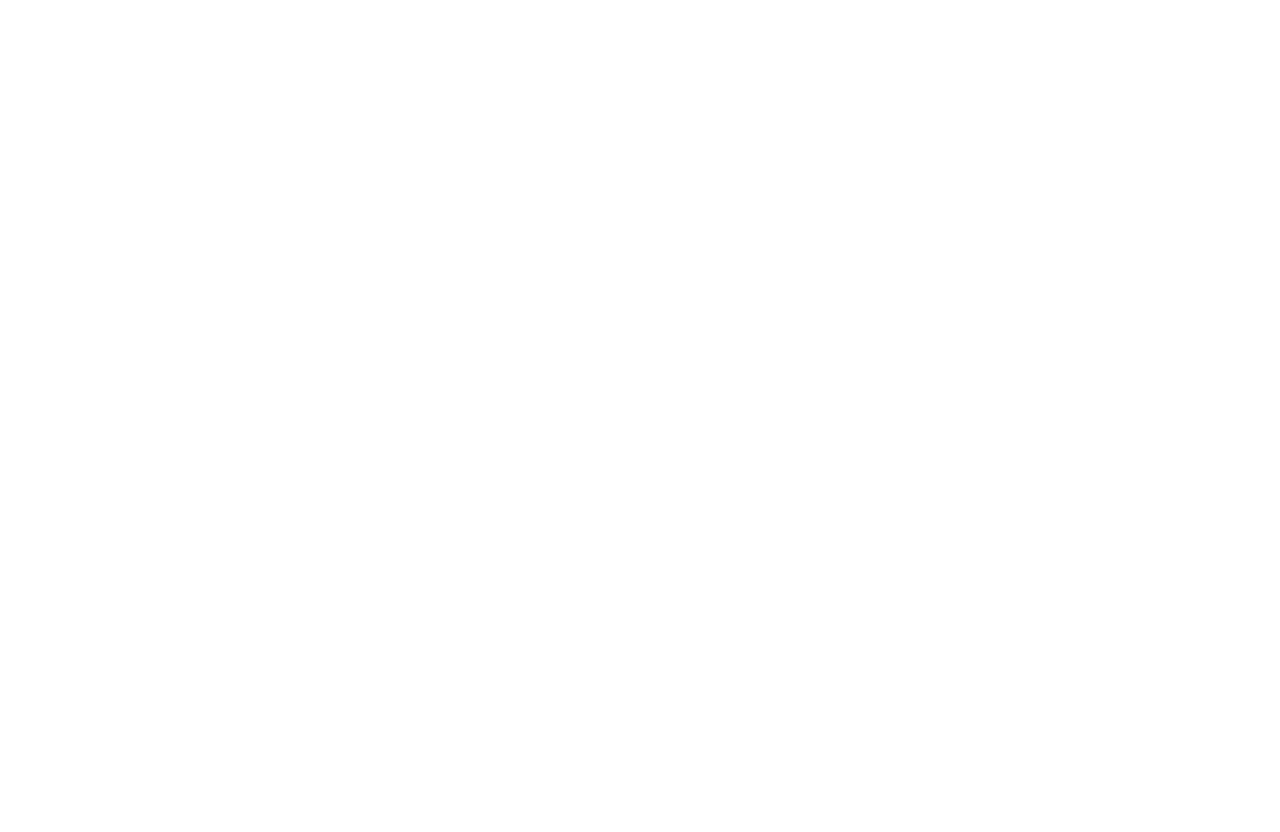
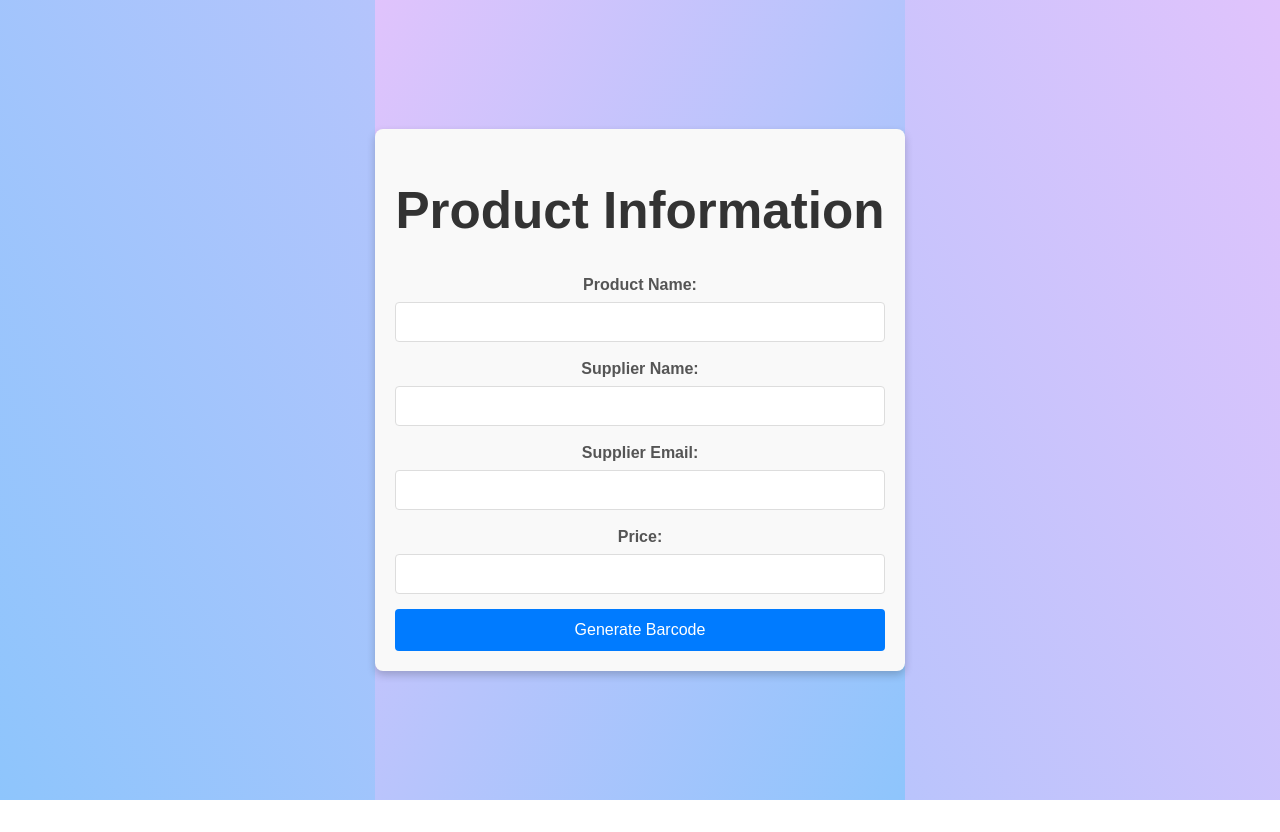
Before and after one commit to shubhamDP-arch/ShelfFlow-TechMates-JSS, a React (Vite) app in the folder client/: page /Addproduct in a window 1280 px wide. Before the commit this address had no page. Before the commit the page ends 800 px from the top, so only its background shows below. Built offline with nearby package versions, Linux system fonts and the light colour scheme.

Commit message:
contactus

```diff
--- a/client/src/App.jsx
+++ b/client/src/App.jsx
@@ -3,6 +3,8 @@ import './App.css'
 import {BrowserRouter as Router,Routes,Route} from "react-router-dom"
 import SupplierDetails from './components/SupplierDetails'
 import Contactus from './components/Contactus'
+import Updateproduct from './components/Updateproduct'
+import Addproduct from './components/Addproduct'
 
 function App() {
   const [count, setCount] = useState(0)
@@ -14,7 +16,8 @@ function App() {
 
         <Route path="/supplierdetail" element={<SupplierDetails />} />
         <Route path="/contactus" element={<Contactus />} />
-
+        <Route path="/updateproduct" element={<Updateproduct />} />
+        <Route path="/Addproduct" element={<Addproduct />} />
         </Routes>
       </Router>
     </>
--- /dev/null
+++ b/client/src/components/Addproduct.css
@@ -0,0 +1,76 @@
+.app-background {
+    margin: 0;
+    font-family: Arial, sans-serif;
+    background-image: linear-gradient(120deg, #e0c3fc 0%, #8ec5fc 100%);
+    display: flex;
+    justify-content: center;
+    align-items: center;
+    min-height: 100vh;
+  }
+
+  .form-container {
+    max-width: 600px;
+    padding: 20px;
+    background-color: #f9f9f9;
+    border-radius: 8px;
+    box-shadow: 0 4px 8px rgba(0, 0, 0, 0.2);
+  }
+
+  .form-heading {
+    text-align: center;
+    color: #333;
+  }
+
+  .form {
+    display: flex;
+    flex-direction: column;
+    align-items: stretch;
+  }
+
+
+  .form-label {
+    margin-bottom: 15px;
+    font-weight: bold;
+    color: #555;
+  }
+
+  .form-input {
+    padding: 10px;
+    margin-top: 5px;
+    font-size: 16px;
+    border: 1px solid #ddd;
+    border-radius: 4px;
+    width: 100%;
+    box-sizing: border-box;
+  }
+
+  .form-button {
+    padding: 12px;
+    font-size: 16px;
+    color: #fff;
+    background-color: #007bff;
+    border: none;
+    border-radius: 4px;
+    cursor: pointer;
+    transition: background-color 0.3s ease;
+  }
+
+  .form-button:hover {
+    background-color: #0056b3;
+  }
+
+  @media (max-width: 600px) {
+    .form-container {
+      padding: 15px;
+    }
+
+    .form-heading {
+      font-size: 24px;
+    }
+
+    .form-input,
+    .form-button {
+      font-size: 14px;
+      padding: 10px;
+    }
+  }
--- /dev/null
+++ b/client/src/components/Addproduct.jsx
@@ -0,0 +1,79 @@
+import React, { useState } from "react";
+import './Addproduct.css';
+
+function App() {
+  const [formData, setFormData] = useState({
+    productName: "",
+    supplierName: "",
+    supplierEmail: "",
+    price: "",
+  });
+
+  const handleChange = (e) => {
+    const { name, value } = e.target;
+    setFormData({ ...formData, [name]: value });
+  };
+
+  const handleSubmit = (e) => {
+    e.preventDefault();
+    alert("Form submitted successfully!");
+    console.log("Submitted Data:", formData);
+  };
+
+  return (
+    <div className="app-background">
+      <div className="form-container">
+        <h1 className="form-heading">Product Information</h1>
+        <form className="form" onSubmit={handleSubmit}>
+          <label className="form-label">
+            Product Name:
+            <input
+              type="text"
+              name="productName"
+              value={formData.productName}
+              onChange={handleChange}
+              className="form-input"
+              required
+            />
+          </label>
+          <label className="form-label">
+            Supplier Name:
+            <input
+              type="text"
+              name="supplierName"
+              value={formData.supplierName}
+              onChange={handleChange}
+              className="form-input"
+              required
+            />
+          </label>
+          <label className="form-label">
+            Supplier Email:
+            <input
+              type="email"
+              name="supplierEmail"
+              value={formData.supplierEmail}
+              onChange={handleChange}
+              className="form-input"
+              required
+            />
+          </label>
+          <label className="form-label">
+            Price:
+            <input
+              type="number"
+              name="price"
+              value={formData.price}
+              onChange={handleChange}
+              className="form-input"
+              required
+            />
+          </label>
+          <button type="submit" className="form-button">Generate Barcode</button>
+        </form>
+      </div>
+    </div>
+  );
+}
+
+export default App;
--- /dev/null
+++ b/client/src/components/Updateproduct.css
@@ -0,0 +1,101 @@
+body {
+    background-color: #8EC5FC;
+    background-image: linear-gradient(62deg, #8EC5FC 0%, #E0C3FC 100%);
+    padding: 0 24px;
+    margin: 0;
+    height: 100vh;
+    display: flex;
+    justify-content: center;
+    align-items: center;
+    font-family: -apple-system, BlinkMacSystemFont, 'Segoe UI', Roboto, Oxygen, Ubuntu, Cantarell, 'Open Sans', 'Helvetica Neue', sans-serif;
+  }
+
+.product-form-container {
+    max-width: 600px;
+    margin: 0 auto;
+    padding: 20px;
+    background-color: #f5f5f5;
+    border-radius: 8px;
+    box-shadow: 0 4px 8px rgba(0, 0, 0, 0.1);
+}
+
+.product-form-title {
+    font-size: 1.8em;
+    text-align: center;
+    margin-bottom: 20px;
+    color: #333;
+}
+
+.product-form-label {
+    display: block;
+    margin-bottom: 10px;
+    color: #555;
+    font-weight: bold;
+}
+
+.product-form-input {
+    width: 100%;
+    padding: 10px;
+    margin-top: 5px;
+    border: 1px solid #ddd;
+    border-radius: 4px;
+    box-sizing: border-box;
+    font-size: 1em;
+    transition: border-color 0.3s ease, box-shadow 0.3s ease;
+}
+
+
+.product-form-input:hover,
+.product-form-input:focus {
+    border-color: #8EC5FC;
+    box-shadow: 0 0 5px rgba(142, 197, 252, 0.5);
+}
+
+
+@media (max-width: 768px) {
+    .product-form-container {
+        padding: 15px;
+    }
+
+    .product-form-title {
+        font-size: 1.6em;
+    }
+}
+
+@media (max-width: 480px) {
+    .product-form-title {
+        font-size: 1.4em;
+    }
+    .product-form-input {
+        font-size: 0.9em;
+        padding: 8px;
+    }
+}
+
+.product-form-submit {
+    width: 100%;
+    padding: 10px;
+    margin-top: 20px;
+    background-color: #8EC5FC;
+    color: white;
+    font-size: 1em;
+    font-weight: bold;
+    border: none;
+    border-radius: 4px;
+    cursor: pointer;
+    transition: background-color 0.3s ease, box-shadow 0.3s ease;
+}
+
+
+.product-form-submit:hover {
+    background-color: #6798e5;
+    box-shadow: 0 4px 8px rgba(0, 0, 0, 0.2);
+}
+
+
+@media (max-width: 480px) {
+    .product-form-submit {
+        font-size: 0.9em;
+        padding: 8px;
+    }
+}
--- /dev/null
+++ b/client/src/components/Updateproduct.jsx
@@ -0,0 +1,62 @@
+import React, { useState } from 'react';
+import './Updateproduct.css';
+
+function UpdateProduct() {
+    const [product, setProduct] = useState({
+        name: '',
+        quantity: '',
+        price: '',
+        supplier: '',
+        totalSold: '',
+        productGenerated: '',
+        thresholdQuantity: ''
+    });
+
+    const handleChange = (e) => {
+        const { name, value } = e.target;
+        setProduct({
+            ...product,
+            [name]: value
+        });
+    };
+
+    const handleSubmit = (e) => {
+        e.preventDefault();
+
+        console.log("Product data submitted:", product);
+    };
+
+    return (
+        <>
+            <div className="product-form-container">
+                <h2 className="product-form-title">Update Your Product</h2>
+                <form className="product-form" onSubmit={handleSubmit}>
+                    <label className="product-form-label">Product Name
+                        <input type="text" name="name" value={product.name} onChange={handleChange} className="product-form-input" required />
+                    </label>
+                    <label className="product-form-label">Quantity
+                        <input type="number" name="quantity" value={product.quantity} onChange={handleChange} className="product-form-input" required />
+                    </label>
+                    <label className="product-form-label">Price
+                        <input type="number" name="price" value={product.price} onChange={handleChange} className="product-form-input" required />
+                    </label>
+                    <label className="product-form-label">Supplier Name
+                        <input type="text" name="supplier" value={product.supplier} onChange={handleChange} className="product-form-input" required />
+                    </label>
+                    <label className="product-form-label">Total Sold
+                        <input type="number" name="totalSold" value={product.totalSold} onChange={handleChange} className="product-form-input" required />
+                    </label>
+                    <label className="product-form-label">Product Generated
+                        <input type="number" name="productGenerated" value={product.productGenerated} onChange={handleChange} className="product-form-input" required />
+                    </label>
+                    <label className="product-form-label">Threshold Quantity
+                        <input type="number" name="thresholdQuantity" value={product.thresholdQuantity} onChange={handleChange} className="product-form-input" required />
+                    </label>
+                    <button type="submit" className="product-form-submit">Update</button>
+                </form>
+            </div>
+        </>
+    );
+}
+
+export default UpdateProduct;
```
